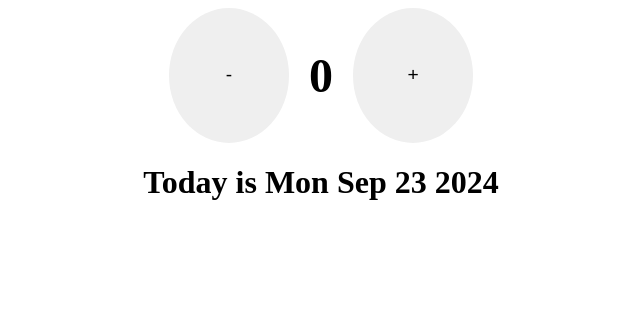
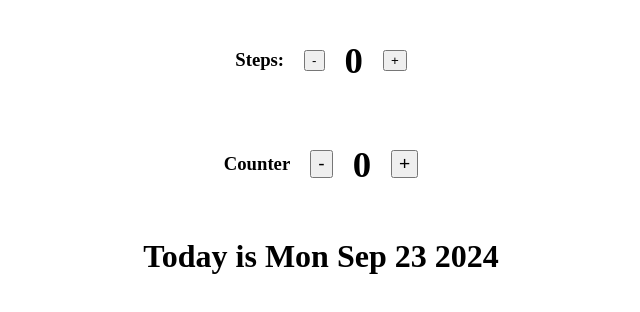
Before and after one commit to DarshanPro123/CounterDateCalender, a React (Vite) app: page / in a window 1280 px wide. Shown: the top 312 px of the page, without its empty margins (319-959 px from the left). Built offline with nearby package versions, Linux system fonts and the light colour scheme.

Commit message:
Add Steps for counter

```diff
--- a/src/App.css
+++ b/src/App.css
@@ -4,17 +4,37 @@ body {
 
 .counter-box {
   display: flex;
+  width: 50%;
+  margin: 0 auto;
   justify-content: center;
+  align-items: center;
+  text-align: center;
   gap: 20px;
-  margin: 0 30%;
-  color: black;
-  font-size: 2rem;
 }
 
 .counter-box button {
-  padding: 10px 20px;
-  width: 120px;
-  border-radius: 50%;
   font-size: 1.2rem;
-  border: none;
 }
+
+.counter-box h2,
+.step-box h2 {
+  font-size: 2.3rem;
+}
+
+.step-box {
+  display: flex;
+  width: 50%;
+  margin: 0 auto;
+  justify-content: center;
+  align-items: center;
+  text-align: center;
+  gap: 20px;
+}
+.step-box .btns,
+.counter-box .btns {
+  display: flex;
+  gap: 20px;
+  justify-content: center;
+  align-items: center;
+  text-align: center;
+}
--- a/src/App.jsx
+++ b/src/App.jsx
@@ -3,28 +3,53 @@ import "./App.css";
 
 function App() {
   const [count, setCount] = useState(0);
+
+  const [steps, setSteps] = useState(0);
   // const date
   const date = new Date();
   date.setDate(date.getDate() + count);
   console.log(date);
   const decreseCount = () => {
     {
-      count > -20 ? setCount((c) => c - 1) : count;
+      count > -20 ? setCount((c) => c - steps) : count;
     }
   };
   const increseCount = () => {
     {
-      count <= 20 ? setCount((c) => c + 1) : count;
+      count < 20 ? setCount((c) => c + steps) : count;
+    }
+  };
+
+  const decreseSteps = () => {
+    {
+      steps > 0 ? setSteps((stp) => stp - 1) : steps;
+    }
+  };
+  const increseSteps = () => {
+    {
+      steps < 20 ? setSteps((stp) => stp + 1) : alert("No more , warning!! 🥵");
     }
   };
 
   return (
     <>
       <div>
+        <div className="step-box">
+          <h3>Steps:</h3>
+          <div className="btns">
+            {" "}
+            <button onClick={decreseSteps}>-</button>
+            <h2>{steps}</h2>
+            <button onClick={increseSteps}>+</button>
+          </div>
+        </div>
         <div className="counter-box">
-          <button onClick={decreseCount}> - </button>
-          <h2>{count}</h2>
-          <button onClick={increseCount}> + </button>
+          <h3>Counter</h3>
+          <div className="btns">
+            <button onClick={decreseCount}> - </button>
+            <h2>{count}</h2>
+            <button onClick={increseCount}> + </button>
+          </div>
         </div>
         <h1>
           {" "}
```
